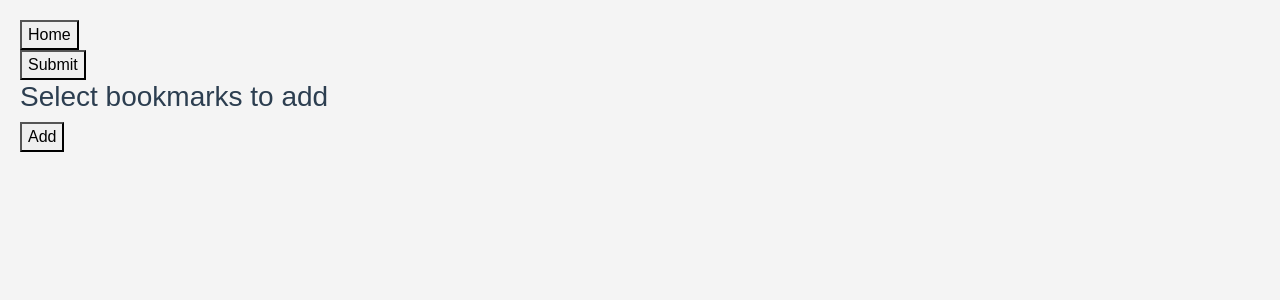
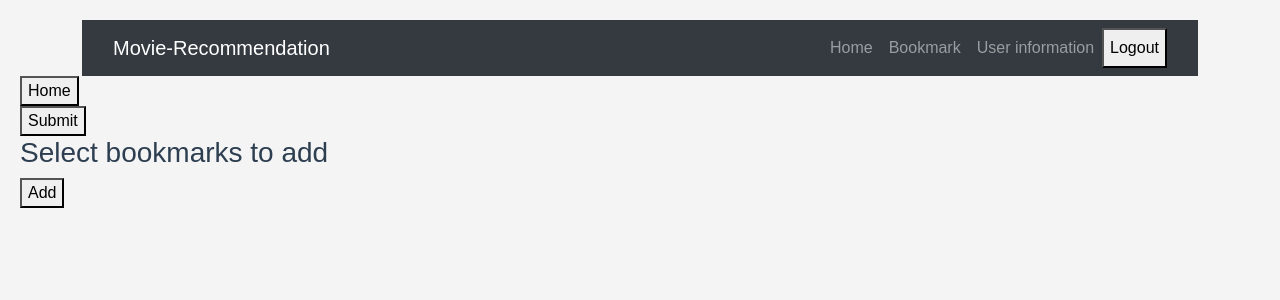
Before and after one commit to cse364-unist/projects-group15, a Spring Boot app: page /movie-details.html in a window 1280 px wide. Shown: the top 300 px of the page. Run offline with Spring Boot 4, Linux system fonts and the light colour scheme.

Commit message:
user change implementation

```diff
--- a/milestone3/src/main/resources/public/index.html
+++ b/milestone3/src/main/resources/public/index.html
@@ -73,7 +73,7 @@
                     <a class="nav-link" href="bookmark.html">Bookmark</a>
                 </li>
                 <li class="nav-item">
-                    <a class="nav-link" href="UserInfo.html">User information</a>
+                    <a class="nav-link" href="userInfo.html">User information</a>
                 </li>
                 <button id="logout">Logout</button>
             </ul>
--- a/milestone3/src/main/resources/public/movie-details.html
+++ b/milestone3/src/main/resources/public/movie-details.html
@@ -65,8 +65,35 @@
         select, input[type="checkbox"] {
             margin-right: 10px;
         }
+        .navbar {
+            margin: auto;
+            width: 90%; /* Slightly more breathing room than login page */
+        }
+        nav.navbar {
+            background-color: #343a40; /* Matches dark bootstrap navbar */
+            padding: 0.5rem 1rem; /* Reduced padding for a tighter navbar */
+        }
     </style>
 </head>
+<nav class="navbar navbar-expand-lg navbar-dark bg-dark">
+    <div class="container-fluid logo-text">
+        <a class="navbar-brand" href="index.html">Movie-Recommendation</a>
+        <div class="collapse navbar-collapse" id="navbarSupportedContent">
+            <ul class="navbar-nav ml-auto mb-2 mb-lg-0">
+                <li class="nav-item">
+                    <a class="nav-link" aria-current="page" href="index.html">Home</a>
+                </li>
+                <li class="nav-item">
+                    <a class="nav-link" href="bookmark.html">Bookmark</a>
+                </li>
+                <li class="nav-item">
+                    <a class="nav-link" href="userInfo.html">User information</a>
+                </li>
+                <button id="logout">Logout</button>
+            </ul>
+        </div>
+    </div>
+</nav>
 <body>
     <button id="back-button" onclick="window.location.href='index.html'">Home</button>
     <div id="movie-info1">
--- a/milestone3/src/main/resources/public/movie-details.js
+++ b/milestone3/src/main/resources/public/movie-details.js
@@ -308,3 +308,11 @@
         }
     });
 });
+
+function logout() {
+    localStorage.removeItem('userId');
+    localStorage.removeItem('userMovieList');
+    window.location.href = 'login.html';
+}
+
+$('#logout').click(logout);
```
Also changed, not shown: milestone3/src/main/resources/public/bookmark.html (+3 -4 lines), milestone3/src/main/resources/public/bookmark.js (+8 -0 lines), milestone3/src/main/resources/public/userInfo.html (+11 -10 lines), milestone3/src/main/resources/public/userInfo.js (+37 -17 lines).
